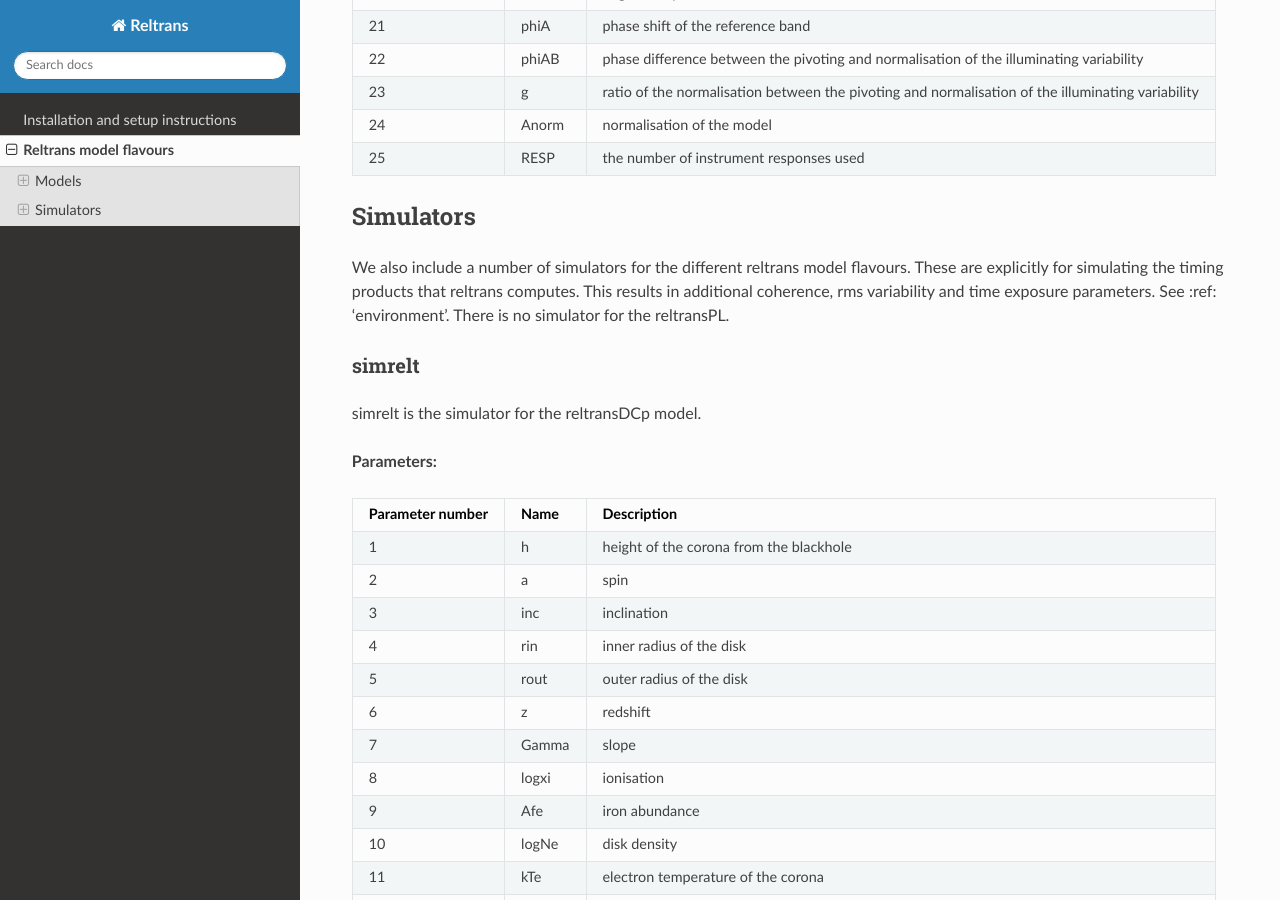
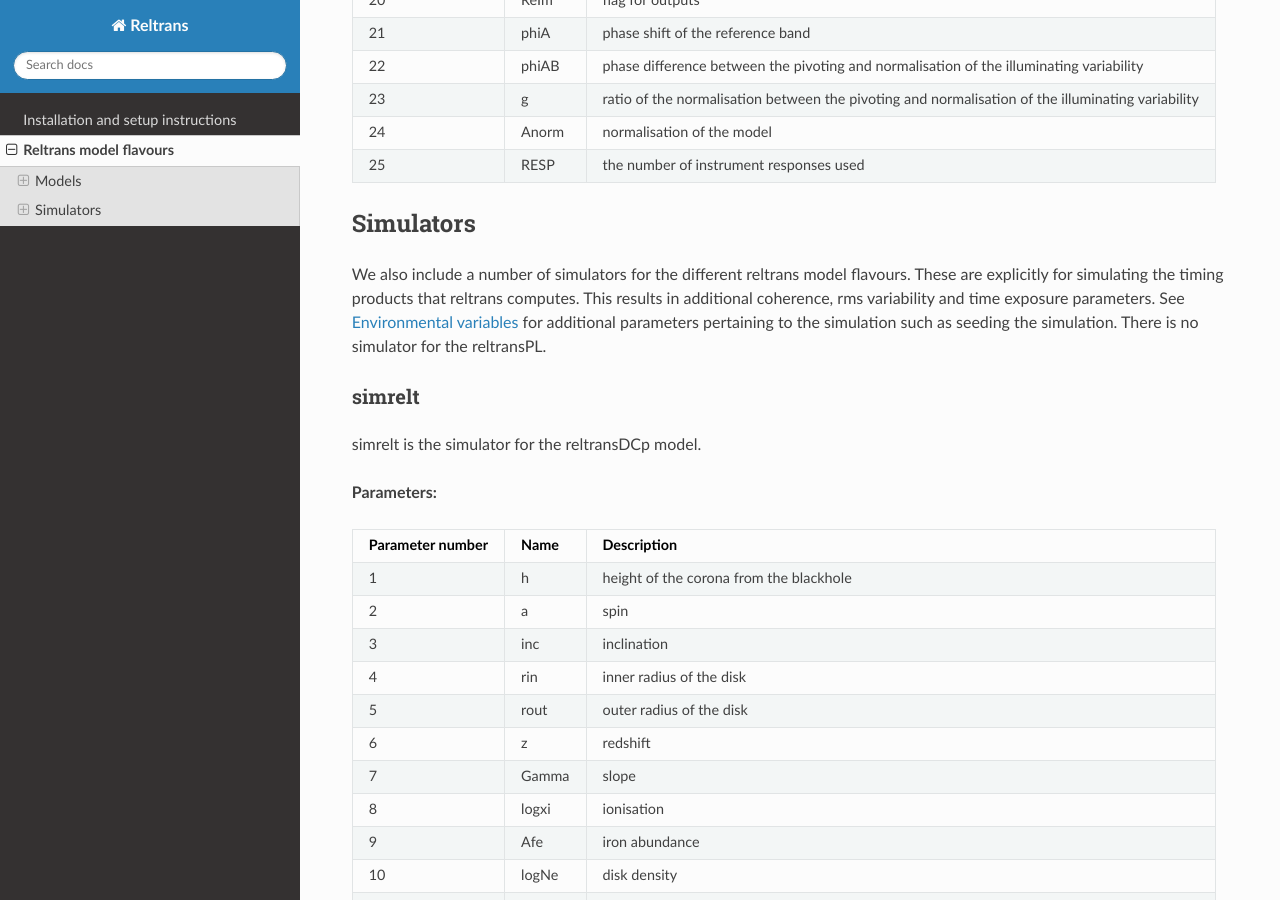
Before and after one commit to reltrans/reltransDocs, a Sphinx documentation site: the page built from source/model_flavours.rst, in a window 1280 px wide and 900 px high, scrolled down 5230 px. Built offline with Sphinx 7.4.7 and the Read the Docs theme 3.1.0, drawn with Linux system fonts in a browser that asks for light colours; some of the changed text lies outside the part shown.

Commit message:
Linking between sections for the simulator

```diff
--- a/source/installation.rst
+++ b/source/installation.rst
@@ -1,6 +1,5 @@
 Installation and setup instructions
 ===================================
-
 Requirements
 ------------
 
--- a/source/model_flavours.rst
+++ b/source/model_flavours.rst
@@ -368,8 +368,8 @@ source is no longer assumed to be isotropic. Instead, the angular
 dependence is specified by the parameters b1, b2 and qboost (referred to as
 as boost but defined differently from other reltrans flavours). b1 and b2 are
 linear and quadratic coefficients of the :math:`\text{mu}= \cos(\theta)` dependence and qboost
-skews the relation where qboost = I(mu=-1)/I(mu=1). The disk scale height
-also has become a free parameter.
+skews the relation where :math:`qboost = \frac{I(\text{mu}=-1)}{I(\text{mu}=1)}`.
+The disk scale height also has become a free parameter.
 
 For a comprehensive explanation of the model, please see the model paper:
 https://ui.adsabs.harvard.edu/abs/2022MNRAS.509..619I/abstract.
@@ -500,8 +500,9 @@ Simulators
 We also include a number of simulators for the different reltrans model
 flavours. These are explicitly for simulating the timing products that reltrans
 computes. This results in additional coherence, rms variability and time
-exposure parameters. See :ref: 'environment'. There is no simulator for the
-reltransPL.
+exposure parameters. See :ref:`environmentvars` for additional parameters
+pertaining to the simulation such as seeding the simulation. There is no
+simulator for the reltransPL.
 
 simrelt
 ^^^^^^^
```
Also changed, not shown: other parts of source/installation.rst (+2 -0 lines).
